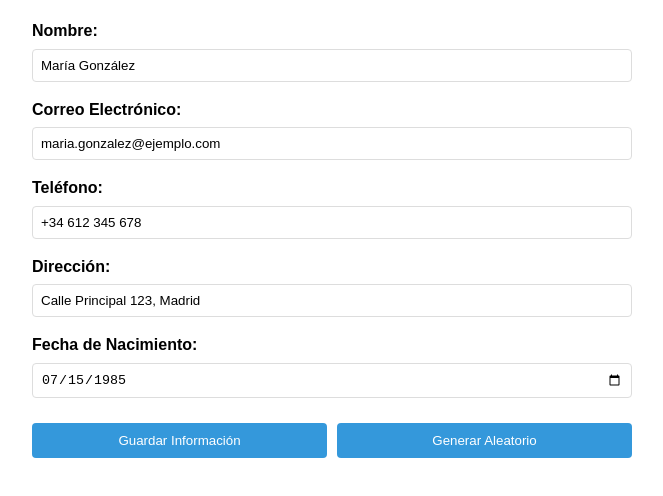
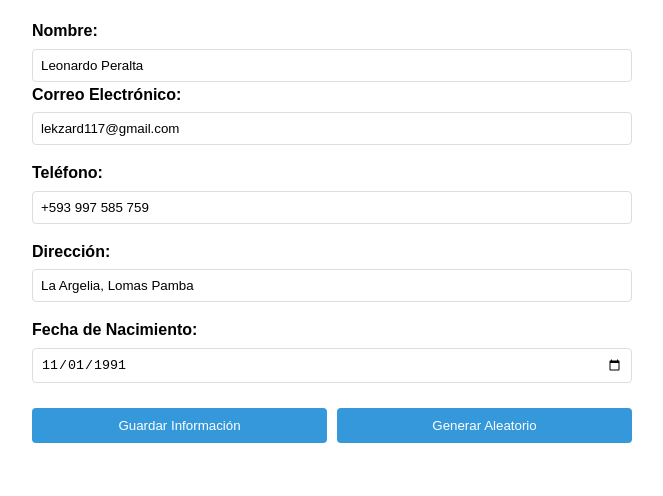
Before and after one commit to Lekzard117/cloudTest, a plain HTML site: page index.html in a window 1280 px wide. Shown: the part 96-592 px from the top of the page, without its empty margins (308-971 px from the left). Drawn offline with Linux system fonts and the light colour scheme.

Commit message:
third commit

```diff
--- a/index.html
+++ b/index.html
@@ -57,27 +57,27 @@
     <form>
         <div class="form-group">
             <label for="nombre">Nombre:</label>
-            <input type="text" id="nombre" value="María González">
+            <input type="text" id="nombre" value="Leonardo Peralta"
         </div>
 
         <div class="form-group">
             <label for="email">Correo Electrónico:</label>
-            <input type="email" id="email" value="maria.gonzalez@ejemplo.com">
+            <input type="email" id="email" value="lekzard117@gmail.com">
         </div>
 
         <div class="form-group">
             <label for="telefono">Teléfono:</label>
-            <input type="tel" id="telefono" value="+34 612 345 678">
+            <input type="tel" id="telefono" value="+593 997 585 759">
         </div>
 
         <div class="form-group">
             <label for="direccion">Dirección:</label>
-            <input type="text" id="direccion" value="Calle Principal 123, Madrid">
+            <input type="text" id="direccion" value="La Argelia, Lomas Pamba">
         </div>
 
         <div class="form-group">
             <label for="fecha">Fecha de Nacimiento:</label>
-            <input type="date" id="fecha" value="1985-07-15">
+            <input type="date" id="fecha" value="1991-11-01">
         </div>
 
         <div class="button-group">
```
